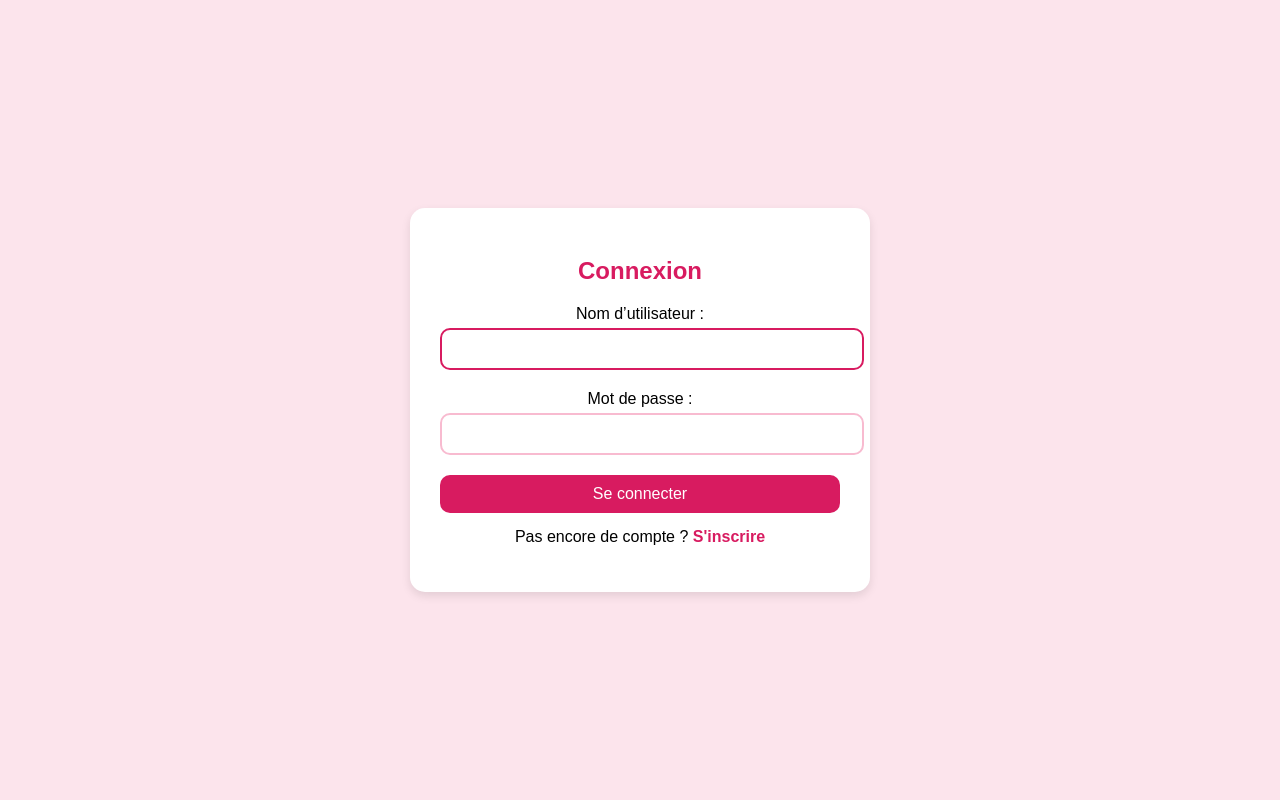
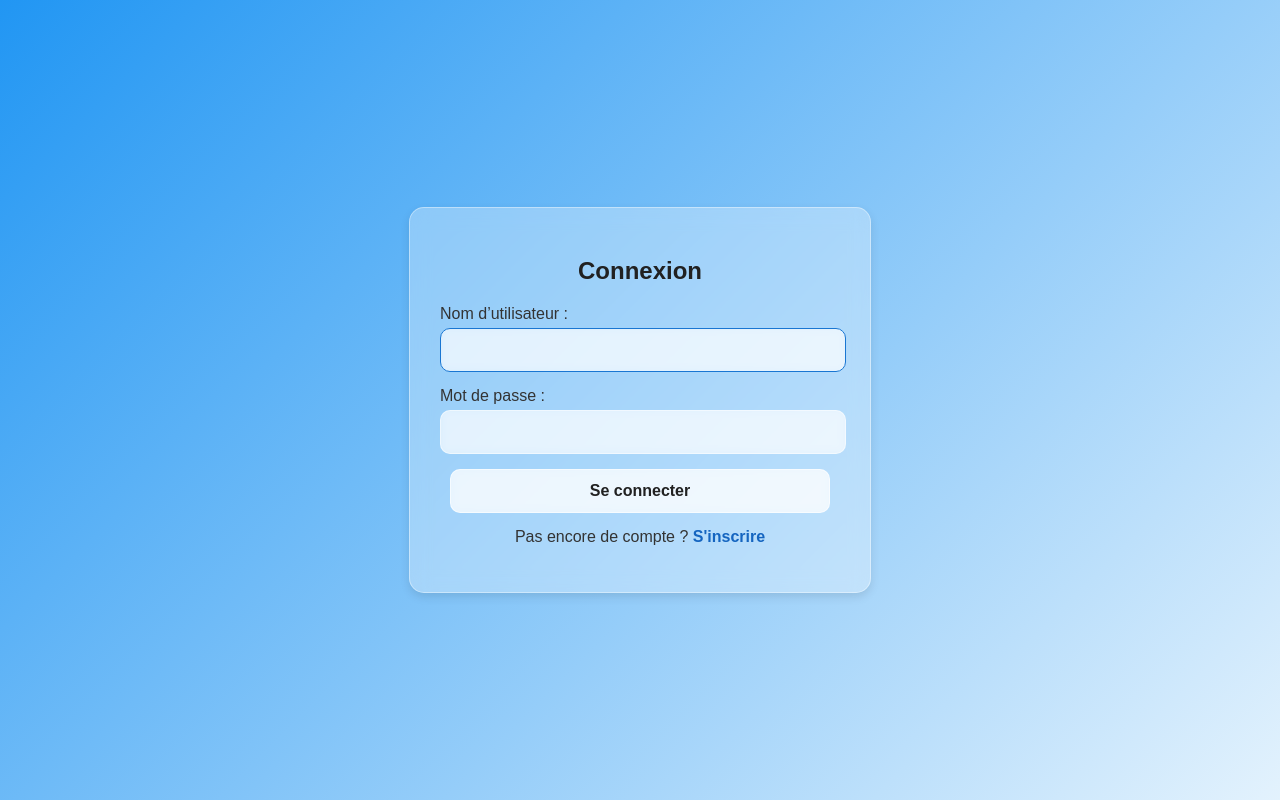
Before and after one commit to Sne3P/virtual-office, a Django app: page /accounts/login/ in a window 1280 px wide. Run offline with Django 5.2, Linux system fonts and the light colour scheme; data that the repository does not hold is empty.

Commit message:
Css login page

```diff
--- a/accounts/templates/accounts/login.html
+++ b/accounts/templates/accounts/login.html
@@ -1,18 +1,17 @@
 {% extends "base.html" %}
-{% load static %}
-
 {% block title %}Connexion - Virtual Office{% endblock %}
 
 {% block content %}
 <style>
     body {
         font-family: 'Poppins', sans-serif;
-        background-color: #fce4ec; /* Rose pastel */
+        background: linear-gradient(135deg, #2196F3, #E3F2FD); /* Dégradé bleu */
         display: flex;
         justify-content: center;
         align-items: center;
         height: 100vh;
         margin: 0;
+        overflow: hidden;
     }
 
     .login-container {
@@ -23,14 +22,16 @@
     }
 
     .login-box {
-        background: #fff;
+        background: rgba(255, 255, 255, 0.3);
         padding: 30px;
         border-radius: 15px;
-        box-shadow: 0px 4px 10px rgba(0, 0, 0, 0.1);
+        box-shadow: 0 4px 10px rgba(0, 0, 0, 0.1);
         text-align: center;
         max-width: 400px;
         width: 100%;
         transition: 0.3s;
+        backdrop-filter: blur(10px);
+        border: 1px solid rgba(255, 255, 255, 0.4);
     }
 
     .login-box:hover {
@@ -38,51 +39,74 @@
     }
 
     h2 {
-        color: #d81b60; /* Rose foncé */
+        color: #212121; /* Noir foncé */
         font-size: 24px;
         margin-bottom: 20px;
     }
 
+    form {
+        width: 100%;
+    }
+
     form p {
         margin-bottom: 15px;
+        color: #333; /* Gris foncé */
+        text-align: left;
     }
 
     input {
-        width: 100%;
-        padding: 10px;
+        width: calc(100% - 20px); /* Ajustement pour être aligné avec le bouton */
+        padding: 12px;
         margin: 5px 0;
-        border: 2px solid #f8bbd0; /* Rose clair */
+        border: none;
         border-radius: 10px;
         font-size: 16px;
         outline: none;
+        background: rgba(255, 255, 255, 0.6);
+        color: #212121; /* Noir */
+        backdrop-filter: blur(5px);
+        border: 1px solid rgba(255, 255, 255, 0.5);
+        display: block;
+        margin-left: auto;
+        margin-right: auto;
+    }
+
+    input::placeholder {
+        color: rgba(0, 0, 0, 0.5);
     }
 
     input:focus {
-        border-color: #d81b60;
+        border-color: #1976d2;
     }
 
     .btn {
-        background-color: #d81b60;
-        color: white;
-        padding: 10px 15px;
+        width: calc(100% - 20px); /* Identique aux inputs */
+        padding: 12px;
+        background-color: rgba(255, 255, 255, 0.7);
+        color: #212121;
         border: none;
         border-radius: 10px;
         cursor: pointer;
         font-size: 16px;
-        width: 100%;
         transition: 0.3s;
+        font-weight: bold;
+        backdrop-filter: blur(5px);
+        border: 1px solid rgba(255, 255, 255, 0.6);
+        display: block;
+        margin: 10px auto 0;
     }
 
     .btn:hover {
-        background-color: #c2185b;
+        background-color: rgba(255, 255, 255, 0.9);
     }
 
     p {
         margin-top: 15px;
+        color: #333; /* Gris foncé */
     }
 
     a {
-        color: #d81b60;
+        color: #1565c0; /* Bleu profond */
         text-decoration: none;
         font-weight: bold;
     }
```
Also changed, not shown: accounts/templates/accounts/register.html (+40 -14 lines).
